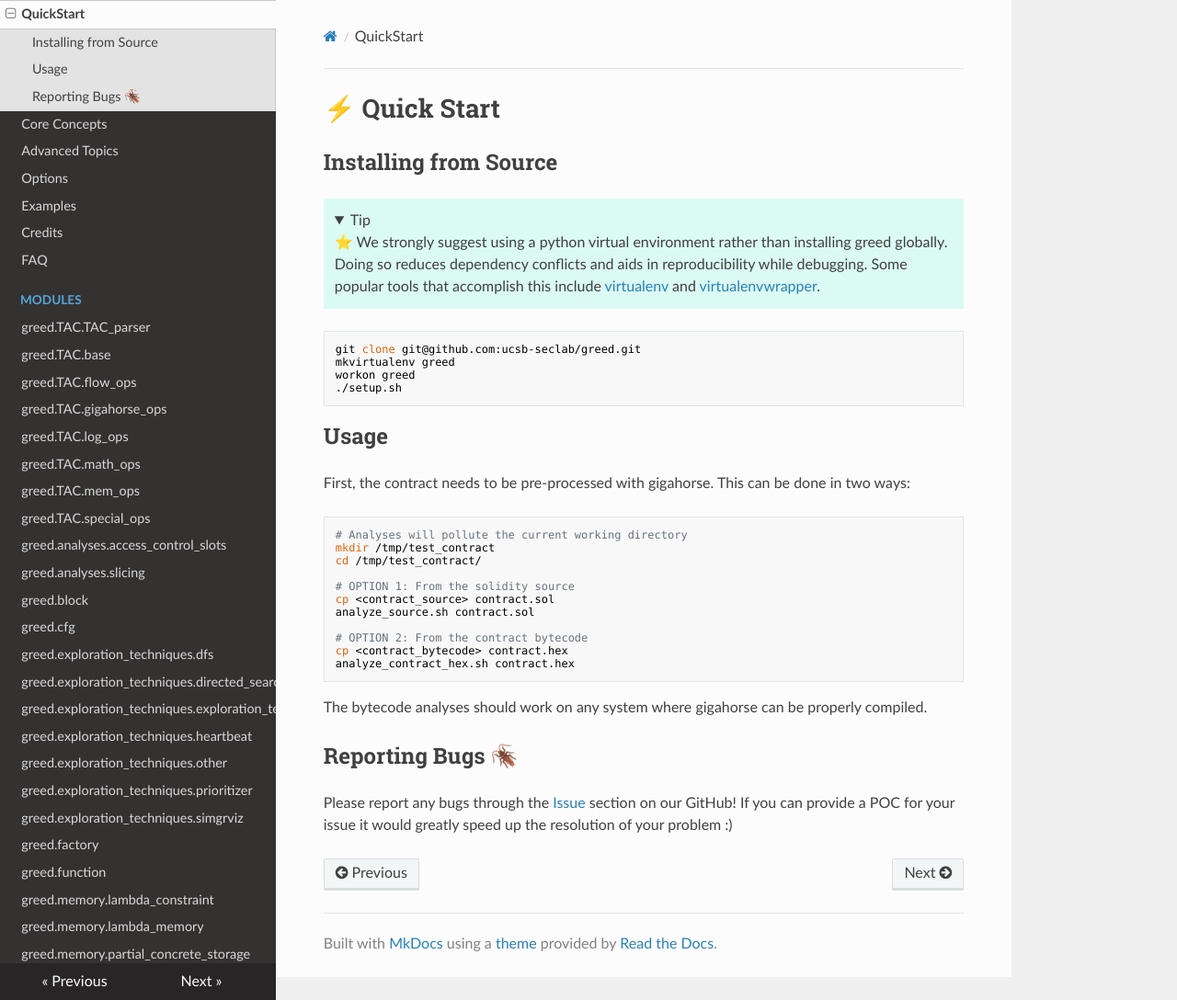
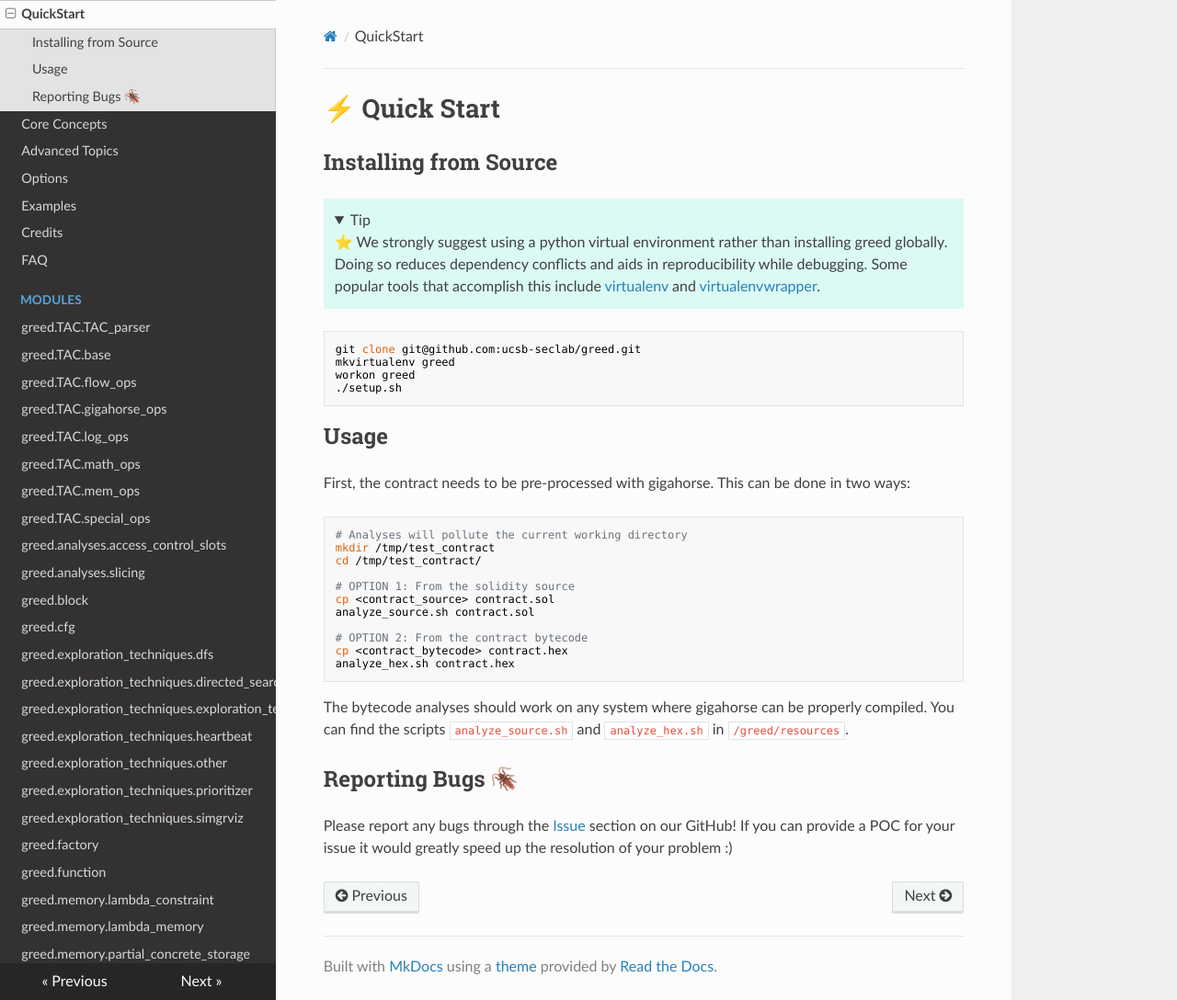
Before and after one commit to ucsb-seclab/greed, an MkDocs documentation site: the page built from docs/docs/quickstart.md, in a window 1280 px wide and 1088 px high. Shown: the whole window at 92% size. Built offline with MkDocs 1.6.1, drawn with Linux system fonts in a browser that asks for light colours; nearby versions of some CDN libraries.

Commit message:
fix quickstart
Signed-off-by: degrigis <degrigis@ucsb.edu>

````diff
--- a/docs/docs/quickstart.md
+++ b/docs/docs/quickstart.md
@@ -33,11 +33,11 @@ analyze_source.sh contract.sol
 
 # OPTION 2: From the contract bytecode
 cp <contract_bytecode> contract.hex
-analyze_contract_hex.sh contract.hex
+analyze_hex.sh contract.hex
 ```
 
 The bytecode analyses should work on any system where gigahorse can be properly compiled.
-
+You can find the scripts `analyze_source.sh` and `analyze_hex.sh` in `/greed/resources`.
 
 ## Reporting Bugs 🪳
 Please report any bugs through the [Issue](https://github.com/ucsb-seclab/greed/issues) section on our GitHub! If you can provide a POC for your issue it would greatly speed up the resolution of your problem :)
````
